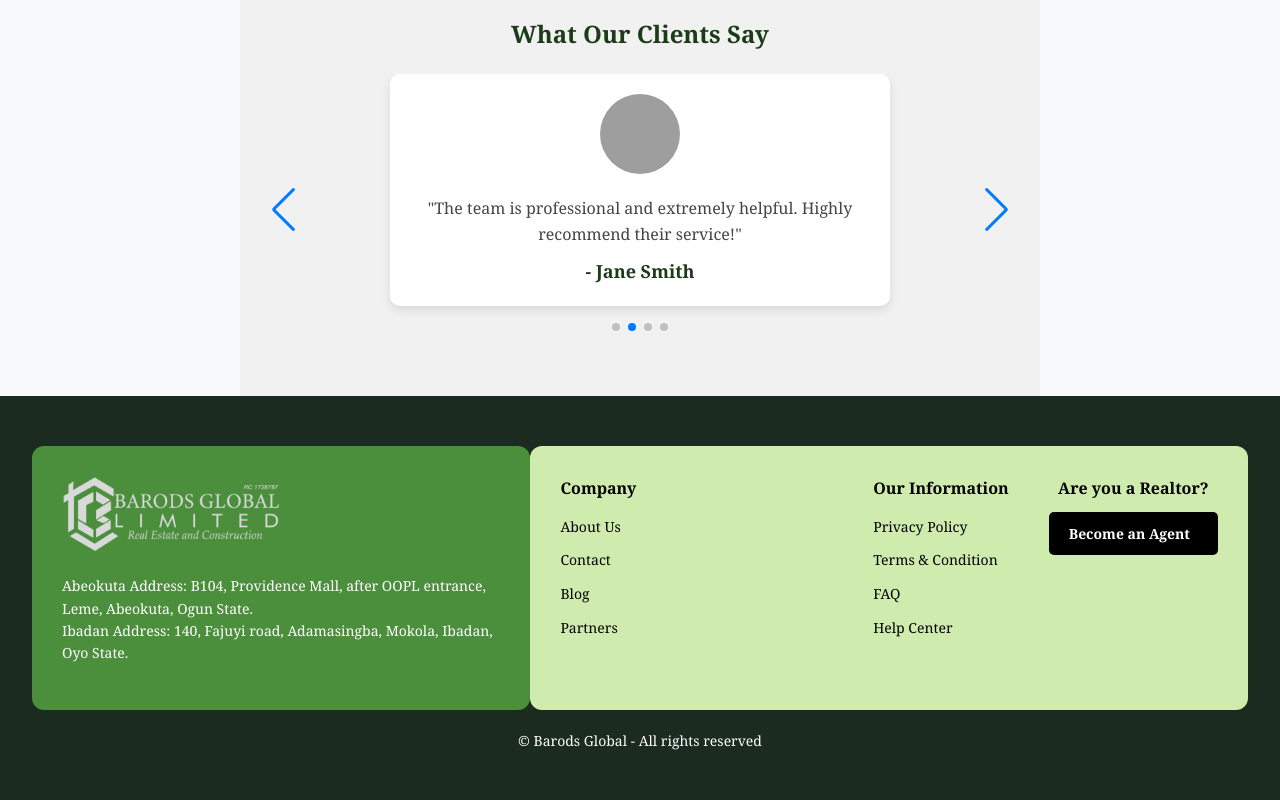
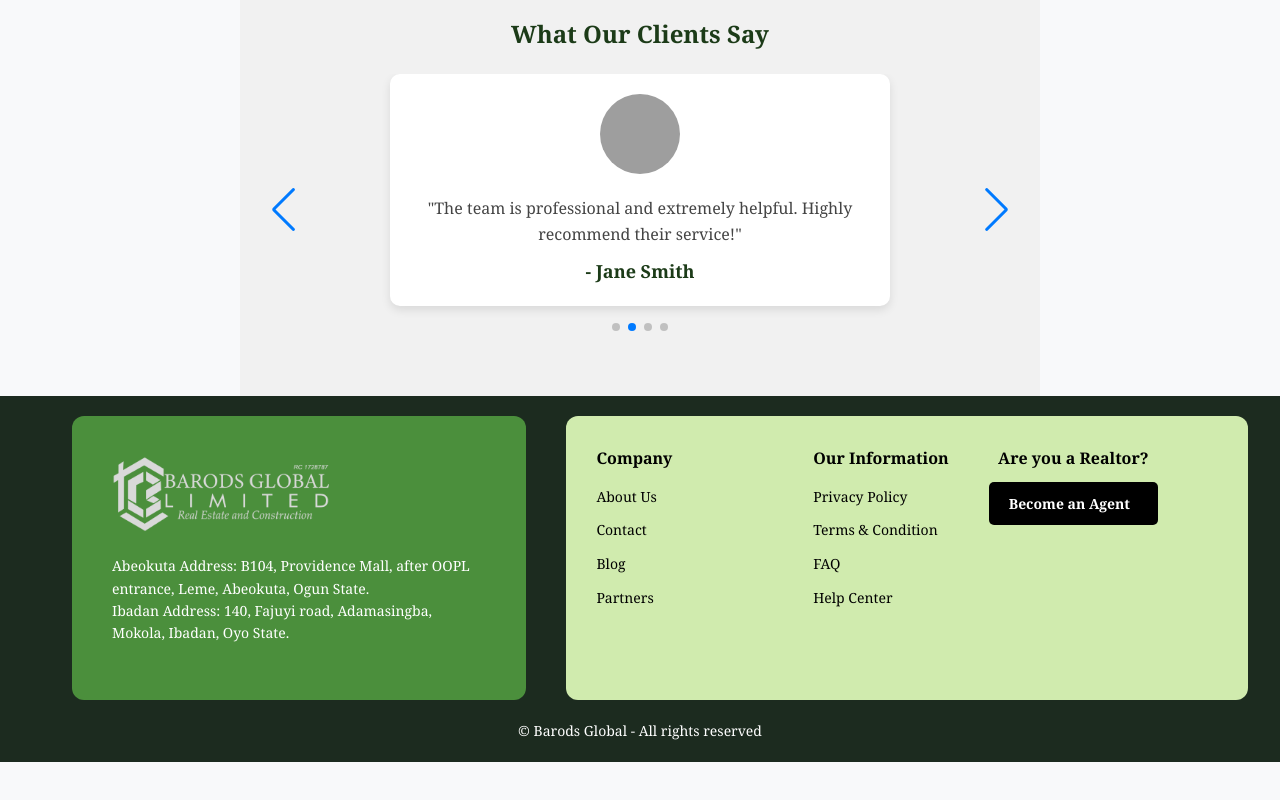
Before and after one commit to Pabby01/Barods, a React (Vite) app: page / in a window 1280 px wide. Shown: the part 2620-3420 px from the top of the page. After the commit the page ends 3382 px from the top, so only its background shows below. Built offline with nearby package versions, Linux system fonts and the light colour scheme; grey boxes are pictures that could not be loaded.

Commit message:
footer-done

```diff
--- a/src/components/Footer.css
+++ b/src/components/Footer.css
@@ -1,10 +1,11 @@
 .footer {
   background-color: #1c2b1f; /* Dark Green Background */
-  padding: 50px 0;
+  padding: 20px 0;
   color: white;
   display: flex;
   flex-direction: column;
   align-items: center;
+
 }
 
 .footer-container {
@@ -18,12 +19,14 @@
 .footer-left {
   flex: 1;
   background-color: #4b8f3c; /* Green Background */
-  padding: 30px;
+  padding: 40px;
   border-radius: 12px;
   color: white;
   display: flex;
   flex-direction: column;
   justify-content: space-between;
+  margin-left: 40px;
+  padding-left: 40px;
 }
 
 .footer-logo {
@@ -62,6 +65,8 @@
   display: flex;
   justify-content: space-between; /* Align CTA with content */
   align-items: flex-start;
+  margin-left: 40px;
+  padding-right: 90px;
 }
 
 .footer-links {
```
